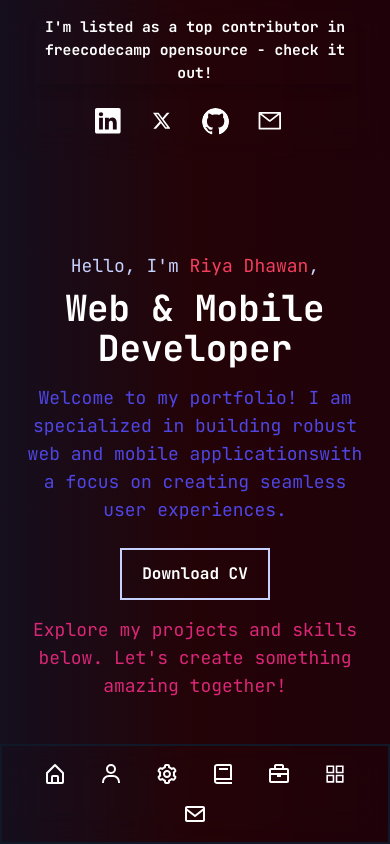
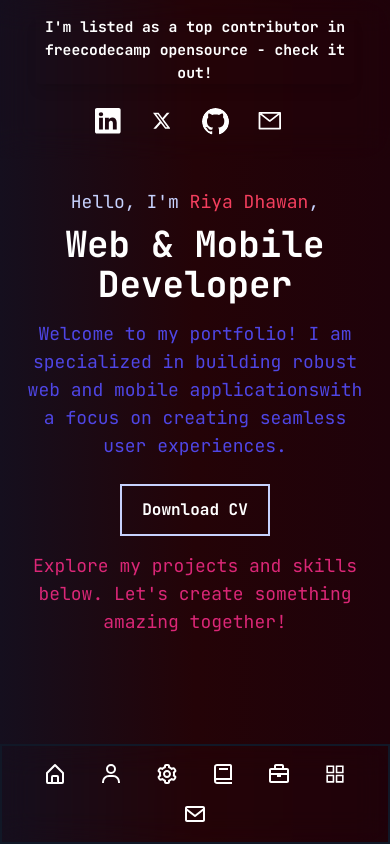
Before and after one commit to Riya267/myportfolio, a React (Create React App) app: page / in a window 390 px wide. Shown: the top 844 px of the page. Built offline with nearby package versions, Linux system fonts and the light colour scheme.

Commit message:
ui changes added

```diff
--- a/src/components/Home.tsx
+++ b/src/components/Home.tsx
@@ -11,8 +11,8 @@ const Home: React.FC = () => {
   }
 
   return (
-    <section id="home" className="font-jetBrains pt-48 lg:py-20">
-      <div className="container lg:p-10 flex flex-col justify-center items-center text-center lg:text-left lg:items-center">
+    <section id="home" className="font-jetBrains pt-[8rem] pb-[10rem] lg:py-20">
+      <div className="container lg:p-10 flex flex-col justify-center items-center text-center">
         <p className="text-lg md:text-xl lg:text-2xl text-indigo-200">
           Hello, I'm <span className="text-rose-500">Riya Dhawan</span>,
         </p>
```
